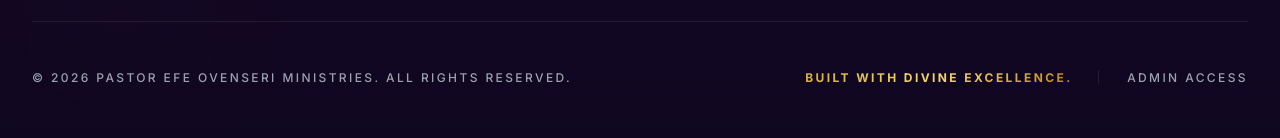
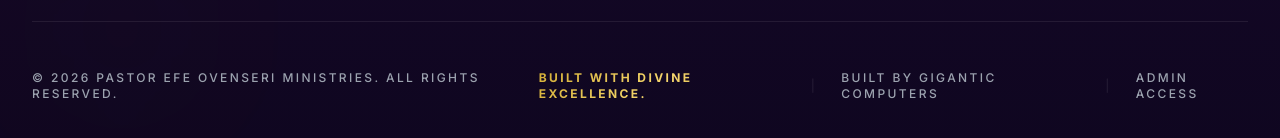
Before and after one commit to bilauovictor-rgb/Pastorefeovenseri, a React (Vite) app: page /blog in a window 1280 px wide. Shown: the part 1465-1603 px from the top of the page. Built offline with nearby package versions, Linux system fonts and the light colour scheme; no server answers; the database is empty; a web font is replaced by a local one.

Commit message:
feat: Enhance meta tags and footer credits
Adds an `og:image:alt` meta tag for better accessibility and SEO.
Updates the footer to include "Built by Gigantic Computers" and clarifies the "Built with Divine Excellence" statement.

```diff
--- a/index.html
+++ b/index.html
@@ -11,6 +11,7 @@
     <meta property="og:image" content="https://efeovenseri.net/efe-preview.jpg" />
     <meta property="og:image:secure_url" content="https://efeovenseri.net/efe-preview.jpg" />
     <meta property="og:image:type" content="image/jpeg" />
+    <meta property="og:image:alt" content="Pastor Efe Ovenseri - Global Ministry & Leadership" />
     <meta property="og:image:width" content="1200" />
     <meta property="og:image:height" content="630" />
     <meta property="og:url" content="https://efeovenseri.net/" />
--- a/src/components/Footer.tsx
+++ b/src/components/Footer.tsx
@@ -111,6 +111,8 @@ export function Footer() {
           <div className="flex items-center space-x-6">
             <p className="gold-gradient-text font-bold">Built with Divine Excellence.</p>
             <span className="text-border-soft hidden md:block">|</span>
+            <p className="hover:text-accent-gold-primary transition-colors cursor-default">Built by Gigantic Computers</p>
+            <span className="text-border-soft hidden md:block">|</span>
             <Link to="/signin" className="hover:text-accent-gold-primary transition-colors">Admin Access</Link>
           </div>
         </div>
```
Also changed, not shown: public/efe-preview.jpg.
